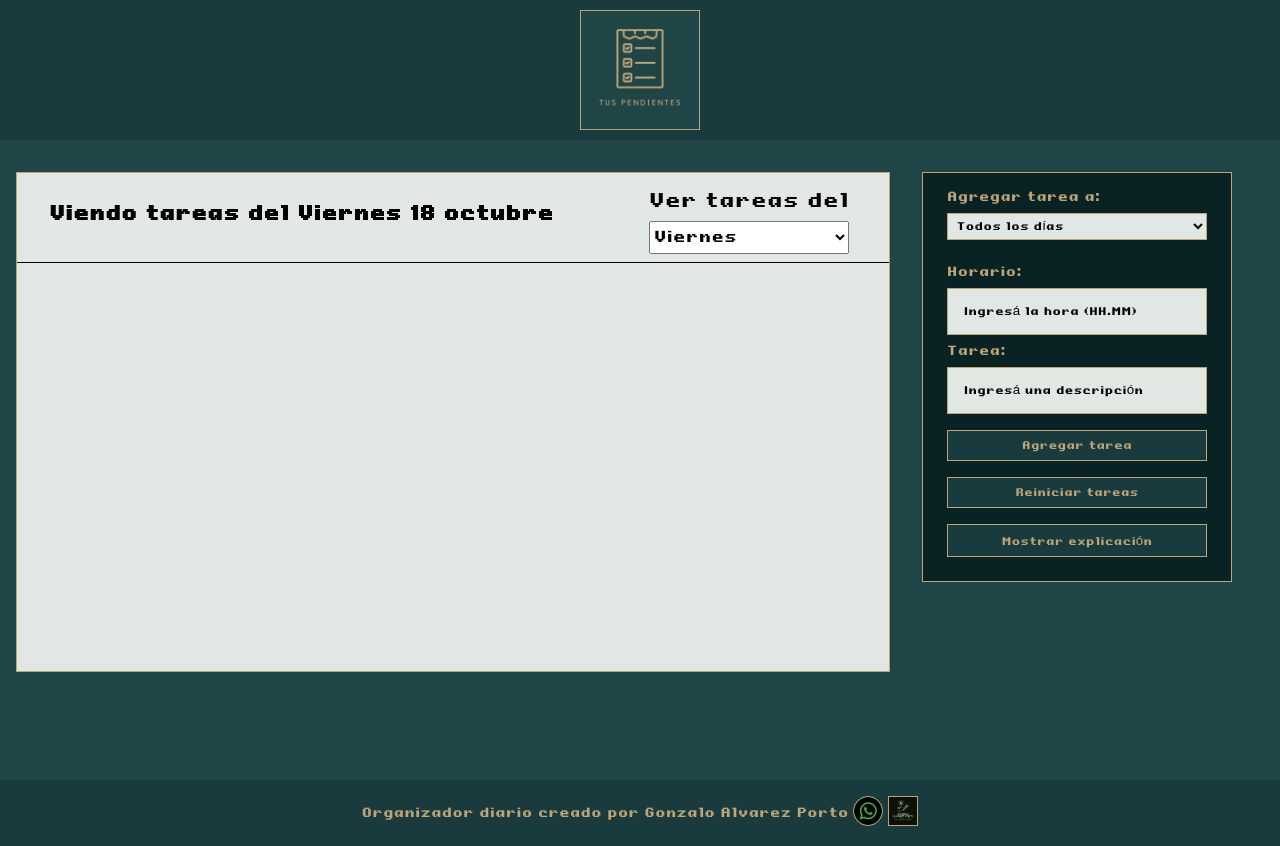
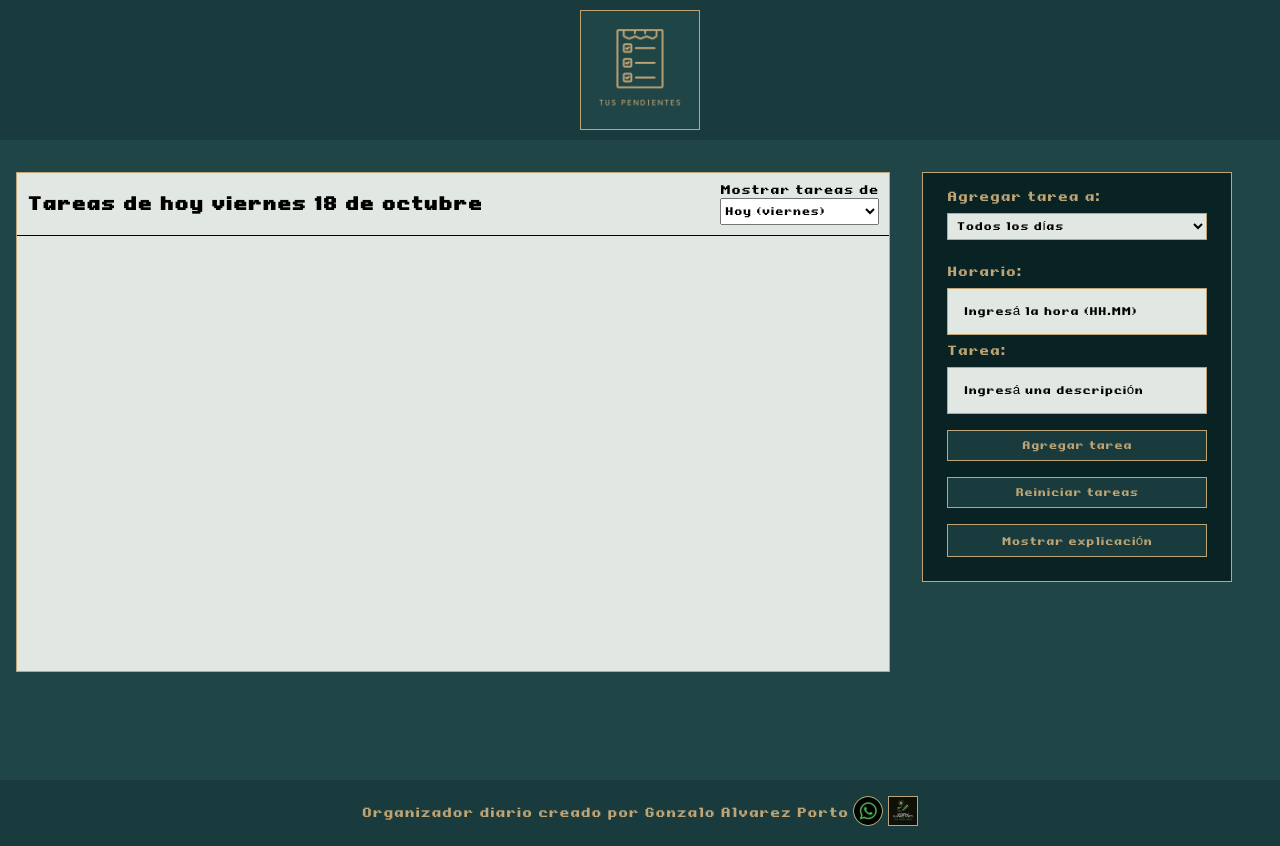
Before and after one commit to GonzaloAlvarezPorto/agendaTusPendientes, a React (Vite) app: page / in a window 1280 px wide. Built offline with nearby package versions, Linux system fonts and the light colour scheme.

Commit message:
Ver tareas del día seleccionado

```diff
--- a/index.html
+++ b/index.html
@@ -4,7 +4,7 @@
     <meta charset="UTF-8" />
     <meta name="viewport" content="width=device-width, initial-scale=1.0" />
     <link rel="shortcut icon" href="/media/images/tusPendientes.png" type="image/x-icon">
-    <title>Lista de tareas</title>
+    <title>Lista de tareas BETA</title>
   </head>
   <body>
     <div id="root"></div>
--- a/src/App.jsx
+++ b/src/App.jsx
@@ -2,7 +2,7 @@ import { BrowserRouter } from "react-router-dom";
 import { Header } from "./components/aHeader/Header";
 import { Footer } from "./components/cFooter/Footer";
 import { Principal } from "./components/bMain/Principal"
-import { TaskProvider } from "./context/taskProvider";
+import { TaskProvider } from "./context/TaskContext";
 import './styles/styles.scss';
 
 function App() {
--- a/src/components/bMain/principalComponents/tareasComponents/FechaTareas.jsx
+++ b/src/components/bMain/principalComponents/tareasComponents/FechaTareas.jsx
@@ -1,9 +1,13 @@
-import React, { useState } from 'react';
+import React, { useContext, useState } from 'react';
+import { TaskContext } from '../../../../context/TaskContext';
 
-export const FechaTareas = () => {
+export const FechaTareas = ({setSelectedDayTasks}) => {
+
+    const { capitalizeFirstLetter } = useContext(TaskContext);
+
     // Fecha actual
     const fechaHoy = new Date();
-    const diasSemana = ["Lunes", "Martes", "Miércoles", "Jueves", "Viernes", "Sábado", "Domingo"];
+    const diasSemana = ["lunes", "martes", "miércoles", "jueves", "viernes", "sábado", "domingo"];
     const meses = ["enero", "febrero", "marzo", "abril", "mayo", "junio", "julio", "agosto", "septiembre", "octubre", "noviembre", "diciembre"];
 
     // Día actual como valor inicial (ajuste para que Domingo sea 6)
@@ -18,9 +22,16 @@ export const FechaTareas = () => {
         const diaSeleccionadoIndex = diasSemana.indexOf(diaSemana); // Índice del día seleccionado
         let diasDiferencia = (diaSeleccionadoIndex - diaHoyIndex + 7) % 7; // Diferencia de días
 
+        const fechaObjetivo = new Date(fechaHoy);
+        fechaObjetivo.setDate(fechaHoy.getDate() + diasDiferencia);
+
+        const dia = diasSemana[fechaObjetivo.getDay() === 0 ? 6 : fechaObjetivo.getDay() - 1]; // Ajustamos el índice
+        const diaNumero = fechaObjetivo.getDate();
+        const mesNombre = meses[fechaObjetivo.getMonth()];
+
         // Si el día seleccionado es hoy, regresamos hoy
         if (diasDiferencia === 0) {
-            return `${diaHoy} ${fechaHoy.getDate()} ${meses[fechaHoy.getMonth()]}`;
+            return ` hoy ${dia} ${diaNumero} de ${mesNombre}`;
         }
 
         // Si el día seleccionado ya pasó, sumar 7 para la próxima ocurrencia
@@ -28,35 +39,35 @@ export const FechaTareas = () => {
             diasDiferencia += 7;
         }
 
-        const fechaObjetivo = new Date(fechaHoy);
-        fechaObjetivo.setDate(fechaHoy.getDate() + diasDiferencia);
 
-        const dia = diasSemana[fechaObjetivo.getDay() === 0 ? 6 : fechaObjetivo.getDay() - 1]; // Ajustamos el índice
-        const diaNumero = fechaObjetivo.getDate();
-        const mesNombre = meses[fechaObjetivo.getMonth()];
-
-        return `${dia} ${diaNumero} ${mesNombre}`;
+        return `l ${dia} ${diaNumero} de ${mesNombre}`;
     };
 
-    // Maneja el cambio en el selector
-    const handleSelectChange = (event) => {
-        setDiaSeleccionado(event.target.value);
-    };
 
     // Define el texto a mostrar en el h2, dependiendo del día seleccionado
     const diaAMostrar = calcularFechaProxima(diaSeleccionado);
 
+    const handleChange = (event) => {
+        const selectedDay = event.target.value.toLowerCase();
+        setDiaSeleccionado(selectedDay);
+        setSelectedDayTasks(selectedDay);
+    }
+
     return (
         <div className='tareas__fecha'>
             <h2>
-                Viendo tareas del {diaAMostrar}
+                Tareas de{diaAMostrar}
             </h2>
             <div>
-                <label htmlFor="verTareas">Ver tareas del</label>
-                <select id="verTareas" name="verTareas" onChange={handleSelectChange} value={diaSeleccionado}>
-                    {diasSemana.map((dia, index) => (
-                        <option key={index} value={dia}>{dia}</option>
-                    ))}
+                <label htmlFor="verTareas">Mostrar tareas de</label>
+                <select id="verTareas" name="verTareas" onChange={handleChange} value={diaSeleccionado}>
+                    {diasSemana.map((dia, index) => {
+                        // Si el día de la opción es el día actual, mostramos "hoy"
+                        const diaMostrar = dia === diaHoy ? `Hoy (${dia})` : capitalizeFirstLetter(dia);
+                        return (
+                            <option key={index} value={dia}>{diaMostrar}</option>
+                        );
+                    })}
                 </select>
             </div>
         </div>
--- a/src/components/bMain/principalComponents/tareasComponents/ListadoTareas.jsx
+++ b/src/components/bMain/principalComponents/tareasComponents/ListadoTareas.jsx
@@ -1,13 +1,15 @@
 import React, { useEffect, useState } from 'react';
 
-export const ListadoTareas = () => {
+export const ListadoTareas = ({selectedDayTasks}) => {
     const [tareas, setTareas] = useState({});
 
     useEffect(() => {
-        // Cargar tareas desde localStorage y manejar el caso de que no sea un objeto
-        const tareasGuardadas = JSON.parse(localStorage.getItem("tareas-jueves")) || {};
-        setTareas(typeof tareasGuardadas === 'object' && !Array.isArray(tareasGuardadas) ? tareasGuardadas : {});
-    }, []);
+        // Cargar tareas del día seleccionado desde localStorage
+        if (selectedDayTasks) {
+            const tareasGuardadas = JSON.parse(localStorage.getItem(`tareas-${selectedDayTasks}`)) || {};
+            setTareas(typeof tareasGuardadas === 'object' && !Array.isArray(tareasGuardadas) ? tareasGuardadas : {});
+        }
+    }, [selectedDayTasks]); // Ejecutar cada vez que cambie selectedDayTasks
 
     return (
         <>
--- a/src/components/bMain/principalComponents/tareasComponents/Tareas.jsx
+++ b/src/components/bMain/principalComponents/tareasComponents/Tareas.jsx
@@ -1,13 +1,15 @@
-import React from 'react'
+import React, { useState } from 'react'
 import { FechaTareas } from './FechaTareas'
 import { ListadoTareas } from './ListadoTareas'
 
 export const Tareas = () => {
 
+    const [selectedDayTasks, setSelectedDayTasks] = useState('');
+
     return (
         <ul className='tareas__listado'>
-            <FechaTareas />
-            <ListadoTareas />
+            <FechaTareas setSelectedDayTasks={setSelectedDayTasks} />
+            <ListadoTareas selectedDayTasks={selectedDayTasks} />
         </ul>
     )
 }
--- a/src/context/taskProvider.jsx
+++ b/src/context/TaskContext.jsx
@@ -6,8 +6,12 @@ export const TaskContext = createContext();
 
 export const TaskProvider = ({ children }) => {
 
+    const capitalizeFirstLetter = (string) => {
+        return string.charAt(0).toUpperCase() + string.slice(1).toLowerCase();
+    }
+
     return (
-        <TaskContext.Provider value={{}}>
+        <TaskContext.Provider value={{capitalizeFirstLetter}}>
             {children}
         </TaskContext.Provider>
     )
--- a/src/styles/bMain/_principalMain.scss
+++ b/src/styles/bMain/_principalMain.scss
@@ -21,25 +21,21 @@
         .tareas__fecha {
             display: flex;
             flex-direction: row;
-            justify-content: space-around;
+            justify-content: space-between;
             align-items: center;
             border-bottom: 1px solid var.$negro;
 
             div {
                 display: flex;
                 flex-direction: column;
-                padding: 0.5rem;
-                font-size: 1.5em;
+                font-size: 15px;
+                padding: 10px;
 
                 label {
                     width: 100%;
-                    margin: 0.5rem 0;
                 }
 
                 select {
-                    width: 100%;
-                    font-size: 0.8em;
-                    align-self: center;
                     padding: 5px 0;
                 }
             }
--- a/src/styles/bMain/_principalMain__query.scss
+++ b/src/styles/bMain/_principalMain__query.scss
@@ -34,11 +34,6 @@
         .tareas__listado {
             width: 90%;
 
-            h2 {
-                padding: 0.5rem 0 1rem;
-                font-size: 14px;
-            }
-
             .tareas__item {
                 flex-direction: column;
                 align-items: center;
@@ -67,3 +62,15 @@
         }
     }
 }
+
+@media (max-width:319px) {
+    .cuerpo__tareas {
+        .tareas__listado {
+            .tareas__fecha {
+                div {
+                    margin: 0;
+                }
+            }
+        }
+    }
+}
--- a/src/styles/noViews/_generales.scss
+++ b/src/styles/noViews/_generales.scss
@@ -29,9 +29,16 @@ header {
 }
 
 h2 {
-    padding: 1rem 1.5rem 1.5rem 0;
-    text-align: center;
+    font-size: 22px;
+    padding: 10px;
 }
+
+@media (max-width:550px) {
+    h2 {
+        font-size: 14px;
+    }
+}
+
 
 .margenSuperior {
     margin-top: 1rem !important;
```
